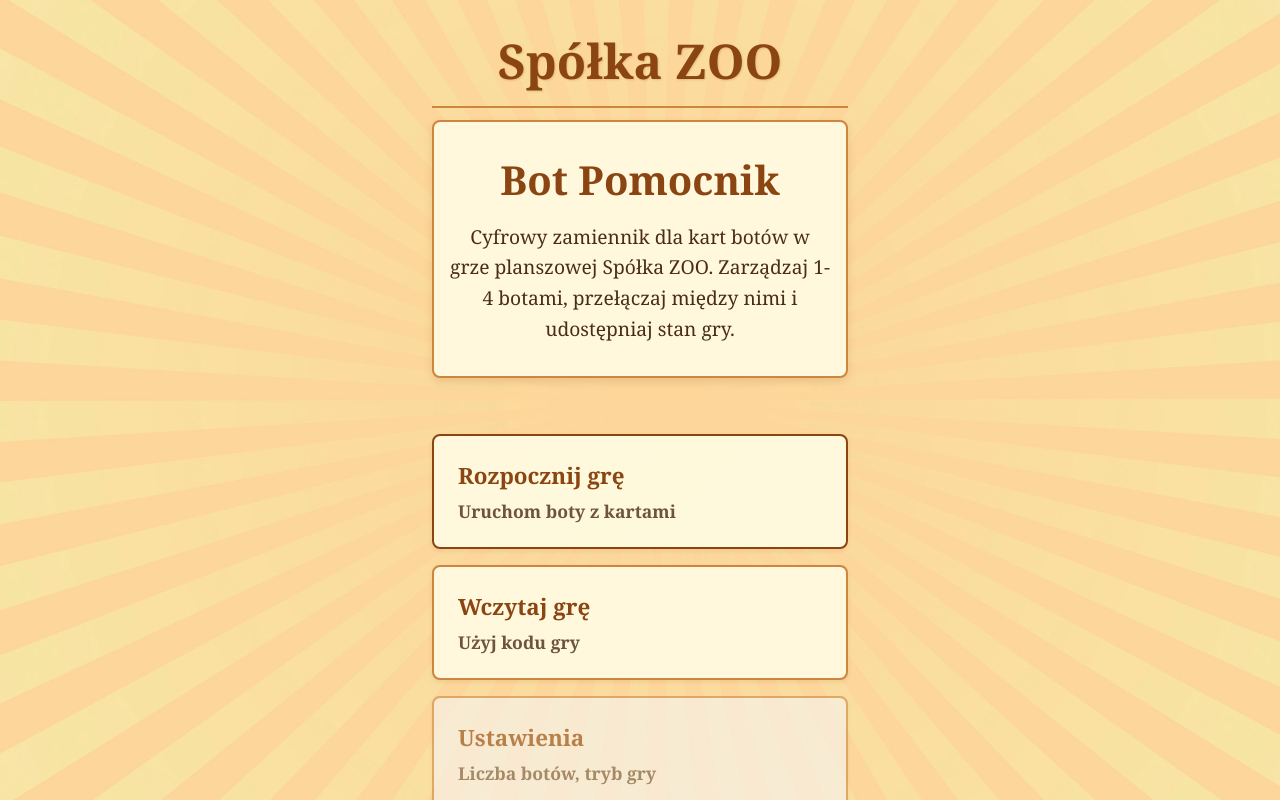
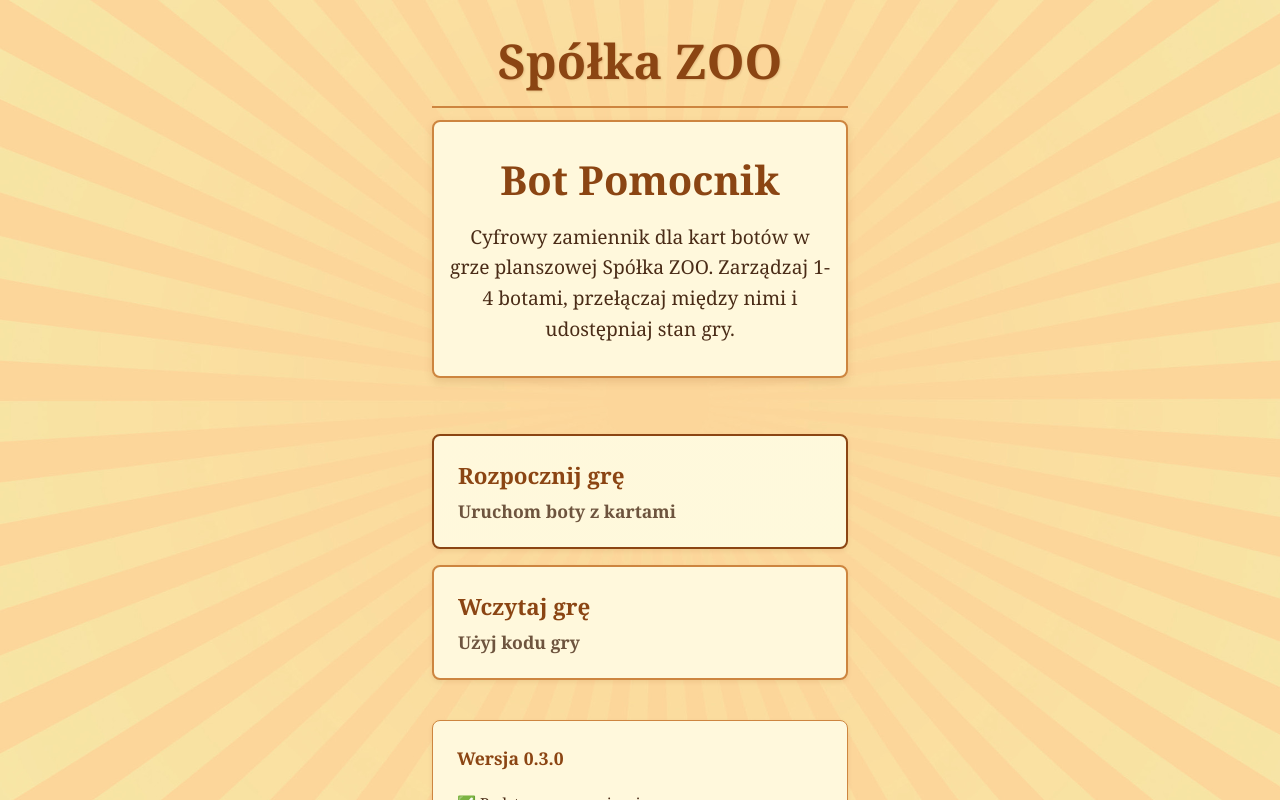
Before and after one commit to lukmarcus/spolka-zoo-bot-pomocnik, a React (Vite) app: page / in a window 1280 px wide. Shown: the top 800 px of the page. Built offline with nearby package versions, Linux system fonts and the light colour scheme.

Commit message:
settings button removed from main menu

```diff
--- a/src/pages/Home.tsx
+++ b/src/pages/Home.tsx
@@ -31,16 +31,6 @@ const Home: React.FC = () => {
       description: "Użyj kodu gry",
       action: () => setIsLoadModalOpen(true),
       disabled: false,
-    },
-    {
-      id: "settings",
-      title: "Ustawienia",
-      description: "Liczba botów, tryb gry",
-      action: () => {
-        // TODO: Implementation in future version
-        alert("Funkcja będzie dostępna w przyszłej wersji");
-      },
-      disabled: true,
     },
   ];
 
```
